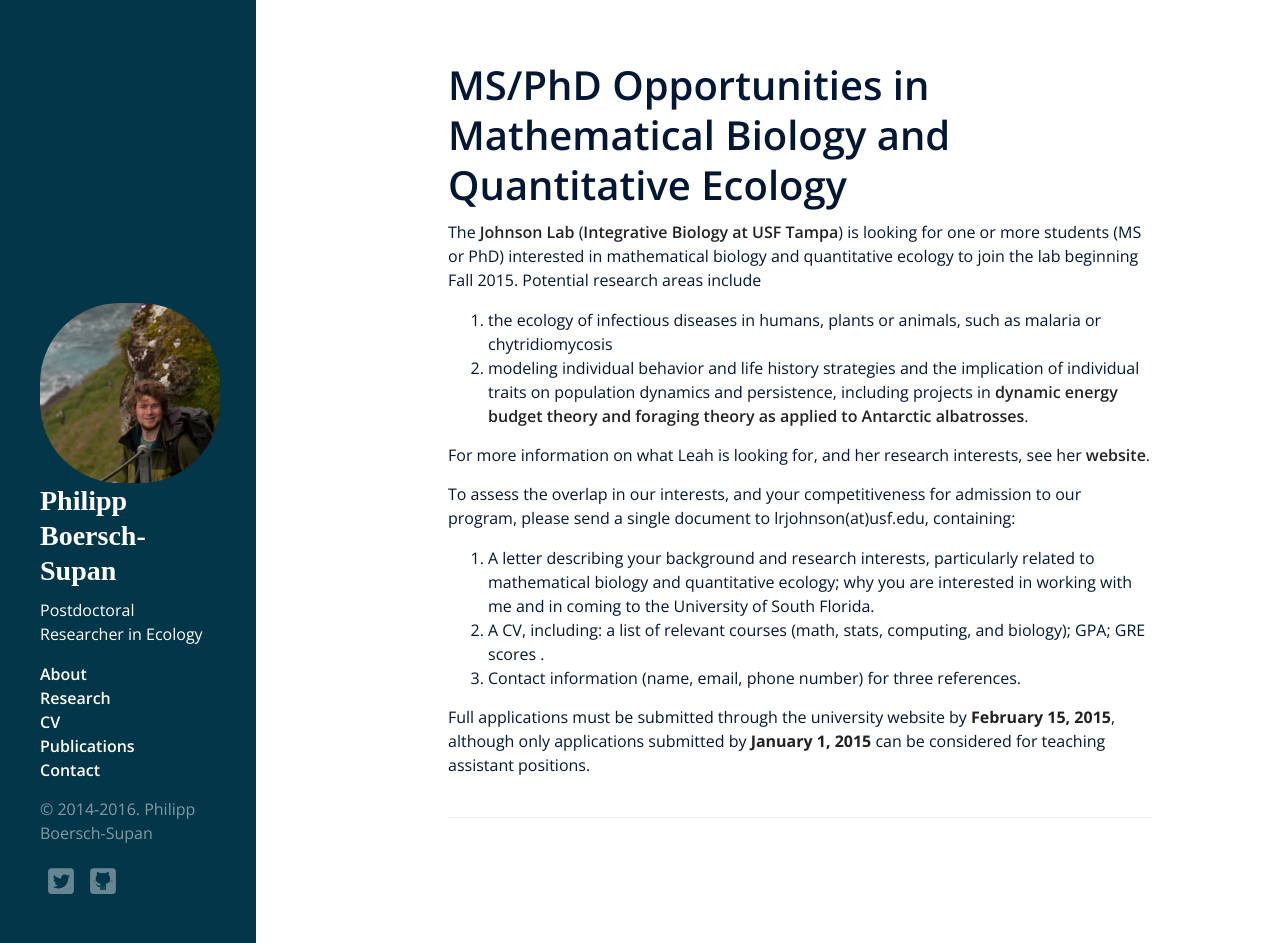
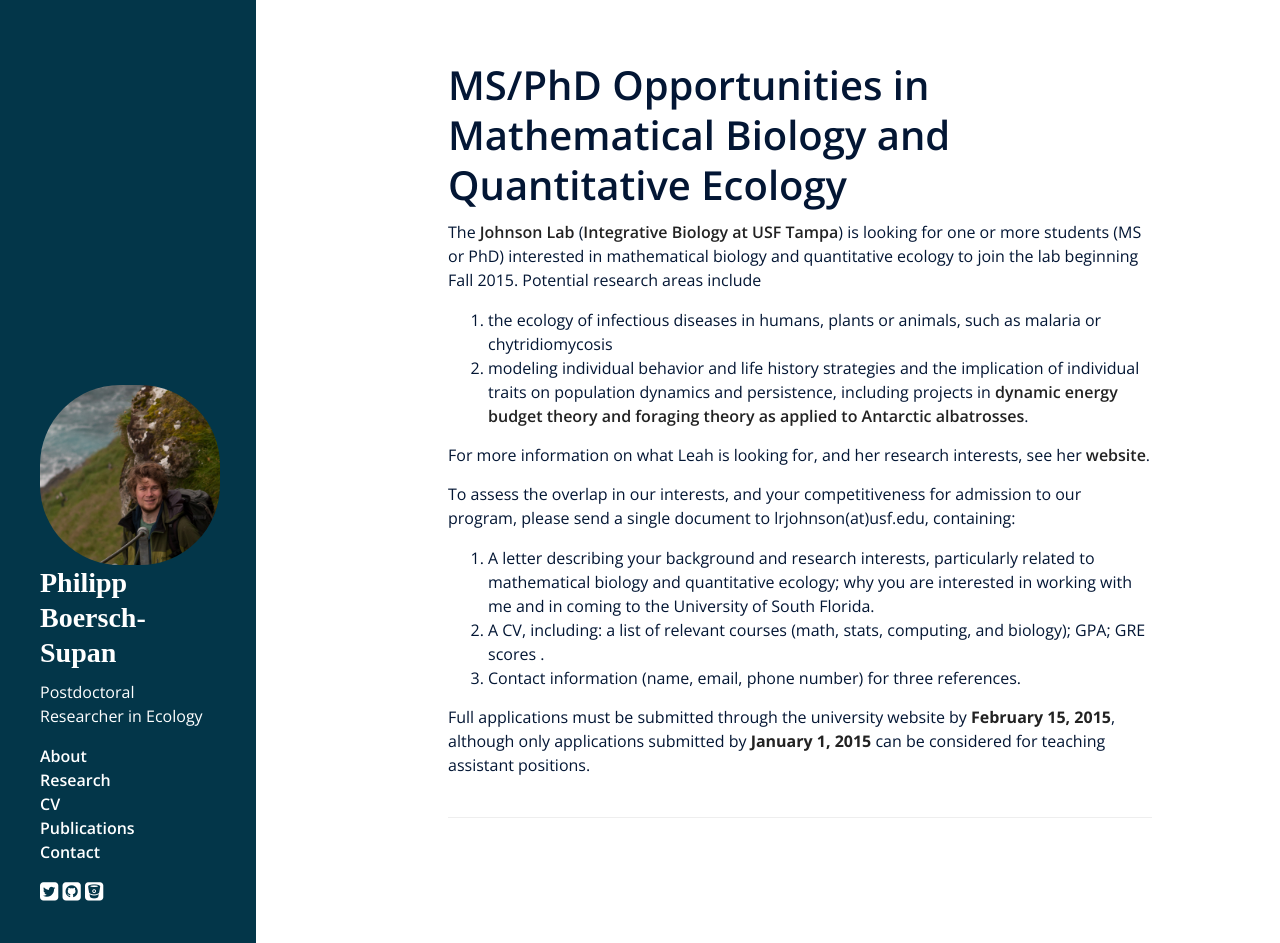
Before and after one commit to pboesu/pboesu.github.io, a Jekyll site: the page built from graduate_opps.md, in a window 1280 px wide and 943 px high. Built offline with Jekyll 4.4.1, drawn with Linux system fonts in a browser that asks for light colours; nearby versions of some CDN libraries; some web fonts are replaced; Markdown is read by kramdown in place of the engine named in the settings.

Commit message:
switched social media icons to font awesome

```diff
--- a/_includes/head.html
+++ b/_includes/head.html
@@ -2,6 +2,8 @@
   <meta http-equiv="content-type" content="text/html; charset=utf-8">
   <meta name="viewport" content="width=device-width, initial-scale=1.0, maximum-scale=1">
   <link href="http://gmpg.org/xfn/11" rel="profile">
+  <!-- link font awesome stylesheet -->
+  <link rel="stylesheet" href="//maxcdn.bootstrapcdn.com/font-awesome/4.3.0/css/font-awesome.min.css">
   <script type="text/javascript" src="http://ajax.googleapis.com/ajax/libs/jquery/1.5/jquery.min.js"></script>
 
   <title>
--- a/_layouts/default.html
+++ b/_layouts/default.html
@@ -29,9 +29,17 @@
               <a href="/contact/">Contact</a>
             </li>
           </ul>
-          <p>&copy; 2014-2016. {{ site.author.name }} </p>
-          <a href="https://twitter.com/pboesu"><img class="img-feed" src="/public/images/iconmonstr-twitter-3-icon.svg"></img></a><a href="https://github.com/pboesu"><img class="img-feed" src="/public/images/iconmonstr-github-8-icon.svg"></a>
-        </div>
+          <!-- social media, code repo links, requires link to font awesome stylesheet in _includes/head.html  -->
+          <a href="https://twitter.com/pboesu">
+            <i class="fa fa-twitter-square fa-lg"></i>
+          </a>
+          <a href="https://github.com/pboesu">
+            <i class="fa fa-github-square fa-lg"></i>
+          </a>
+          <a href="https://bitbucket.com/pboesu">
+            <i class="fa fa-bitbucket-square fa-lg"></i>
+          </a>
+          </div>
       </div>
     </header>
 
```
Also changed, not shown: 7 other files.
